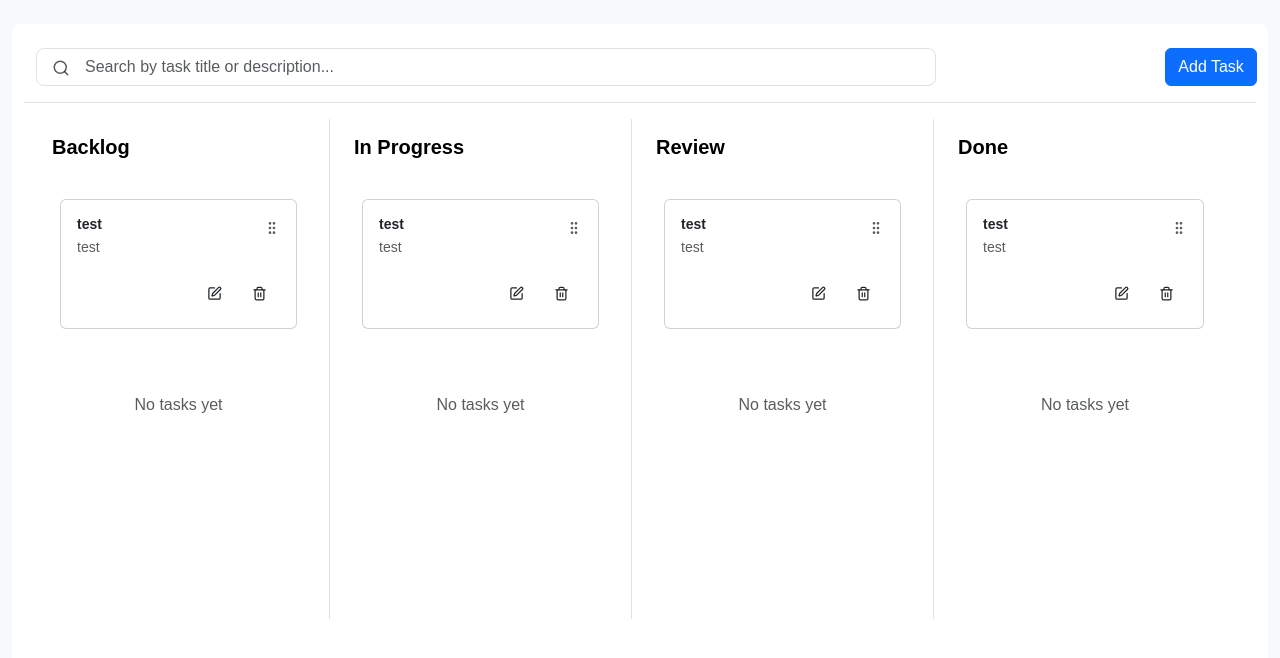
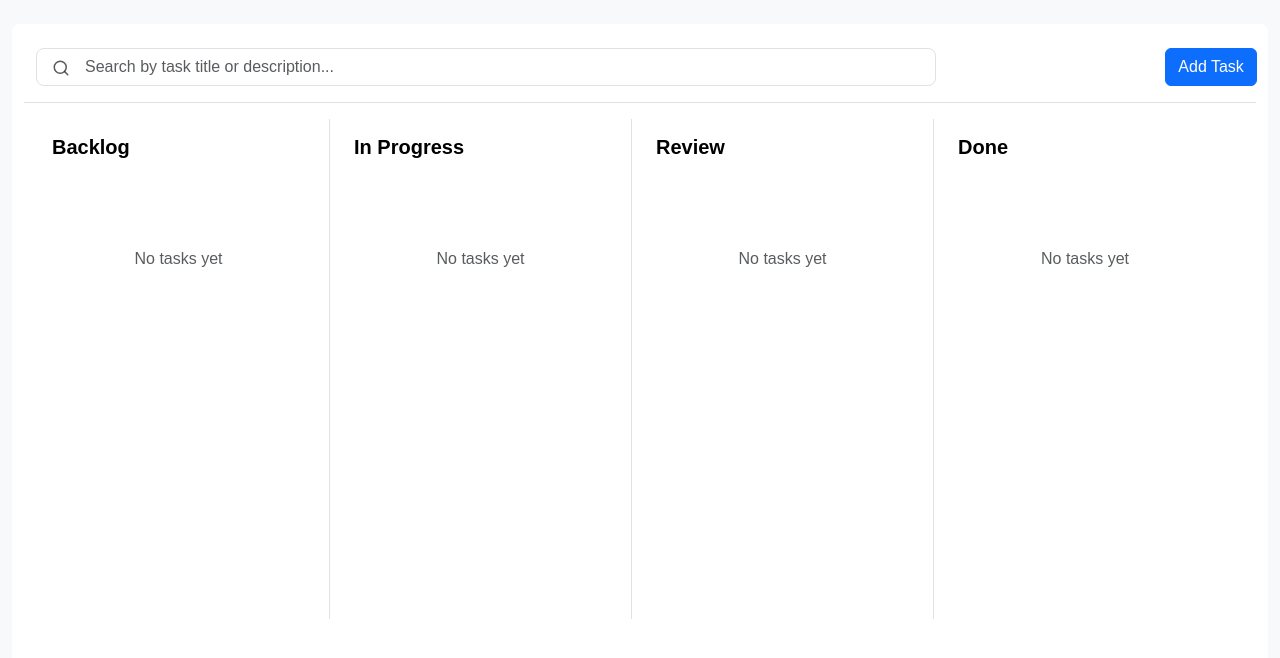
Before and after one commit to AG-Jimmy/to-do-task, a Next.js app: page /to-do in a window 1280 px wide. Shown: the top 658 px of the page. Built offline with nearby package versions, Linux system fonts and the light colour scheme.

Commit message:
feat: render dynamic TaskCard components based on tasks array in KanbanColumn

```diff
--- a/src/app/to-do/components/KanbanColumn.tsx
+++ b/src/app/to-do/components/KanbanColumn.tsx
@@ -18,12 +18,9 @@ const KanbanColumn = ({
         className="card-body p-4 "
         style={{ maxHeight: "400px", overflowY: "auto" }}
       >
-        <TaskCard
-          task={{ title: "test", description: "test", column: "done", id: 1 }}
-          onEdit={onEdit}
-          onDelete={onDelete}
-        />
-
+        {tasks.map((t) => (
+          <TaskCard key={t.id} task={t} onEdit={onEdit} onDelete={onDelete} />
+        ))}
         {tasks.length === 0 && (
           <p className="mb-0 text-center text-muted pt-5 ">
             {searchTerm ? "No matching tasks" : "No tasks yet"}
```
